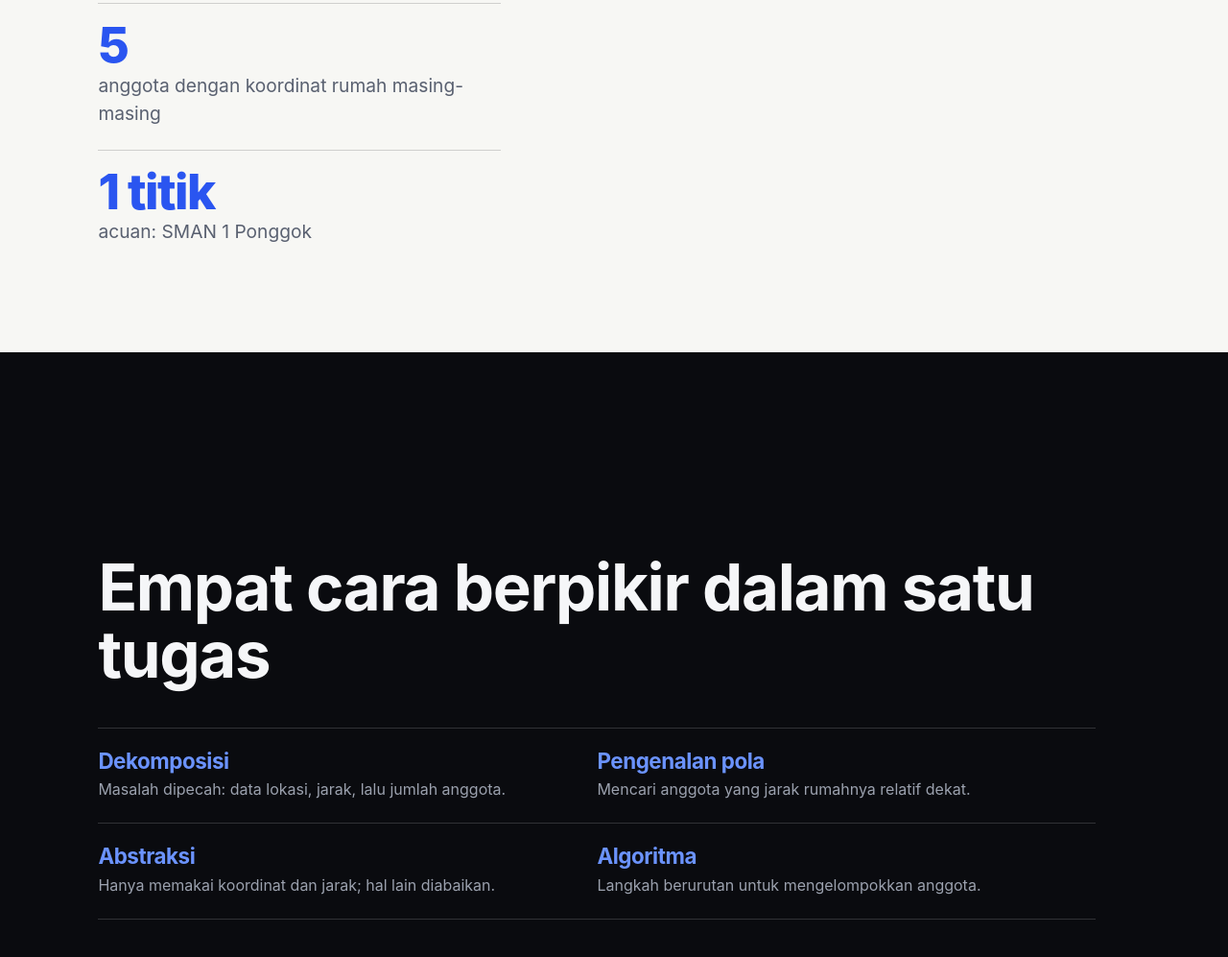
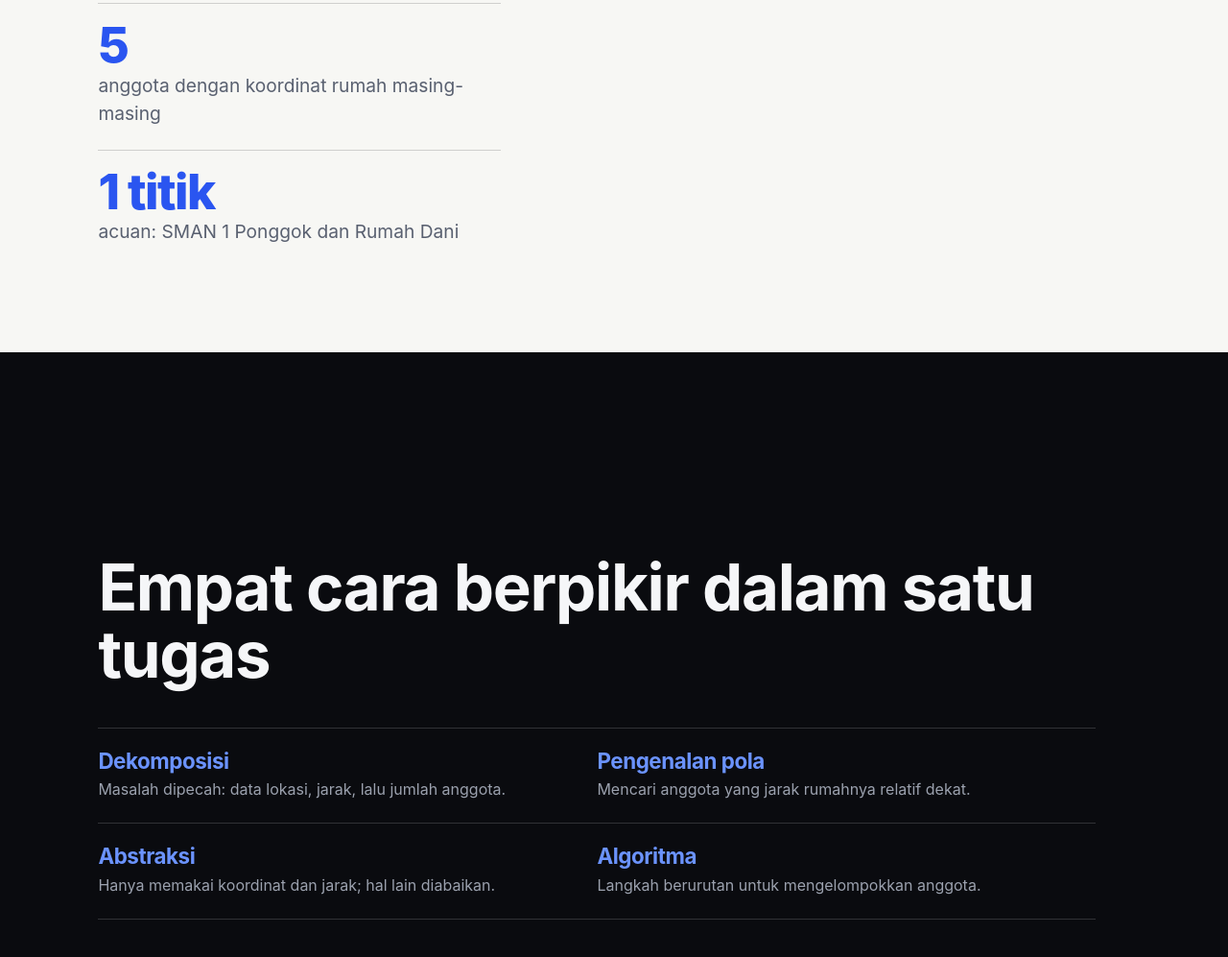
Before and after one commit to Zacharanium/tugasinformatika5anakteknik, a plain HTML site: page index.html in a window 1280 px wide. Shown: the part 1234-2231 px from the top of the page at 96% size. Drawn offline with Linux system fonts and the light colour scheme.

Commit message:
Update reference in index.html for group location

```diff
--- a/index.html
+++ b/index.html
@@ -168,7 +168,7 @@ td.dash{color:var(--mut)}
   <p class="lead rv" style="--i:1">Kelompok dibentuk dari jarak rumah yang berdekatan. Tebakan awal harus dibuktikan dengan perhitungan.</p>
   <div class="facts rv" style="--i:2;margin-top:36px;max-width:420px">
     <div class="fact"><div class="n" data-to="5">0</div><p class="mut">anggota dengan koordinat rumah masing-masing</p></div>
-    <div class="fact"><div class="n">1 titik</div><p class="mut">acuan: SMAN 1 Ponggok</p></div>
+    <div class="fact"><div class="n">1 titik</div><p class="mut">acuan: SMAN 1 Ponggok dan Rumah Dani</p></div>
   </div>
 </section>
 
```
